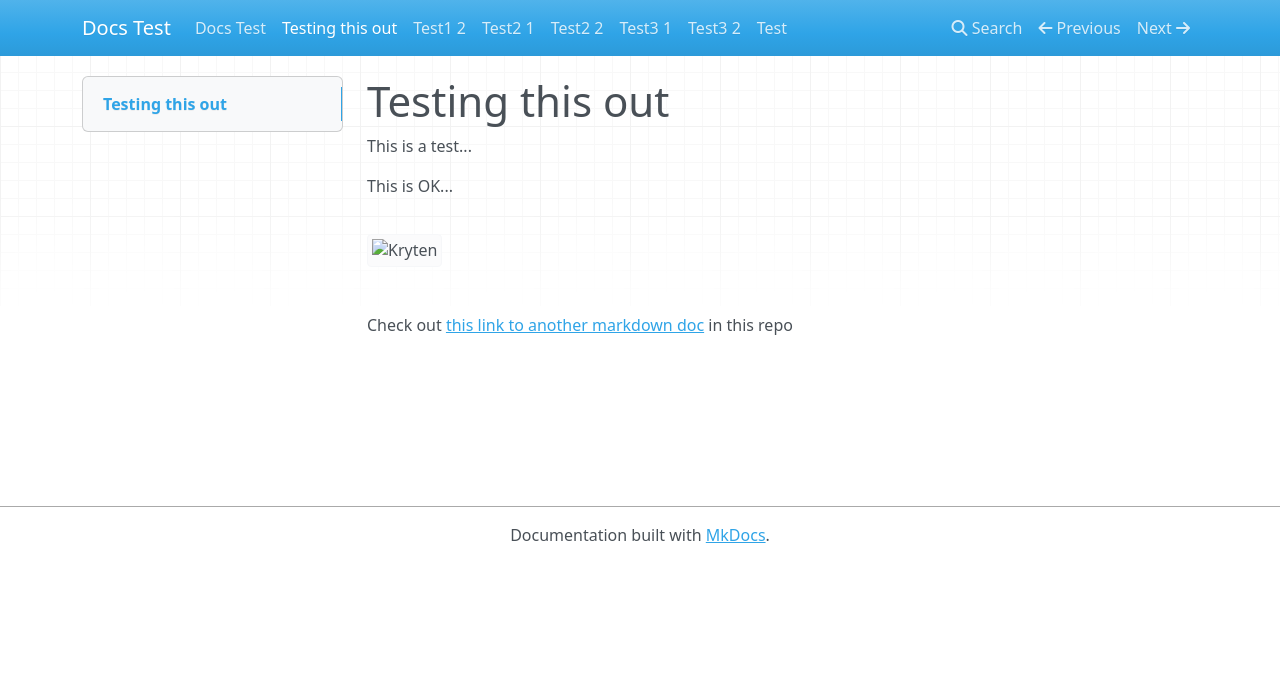
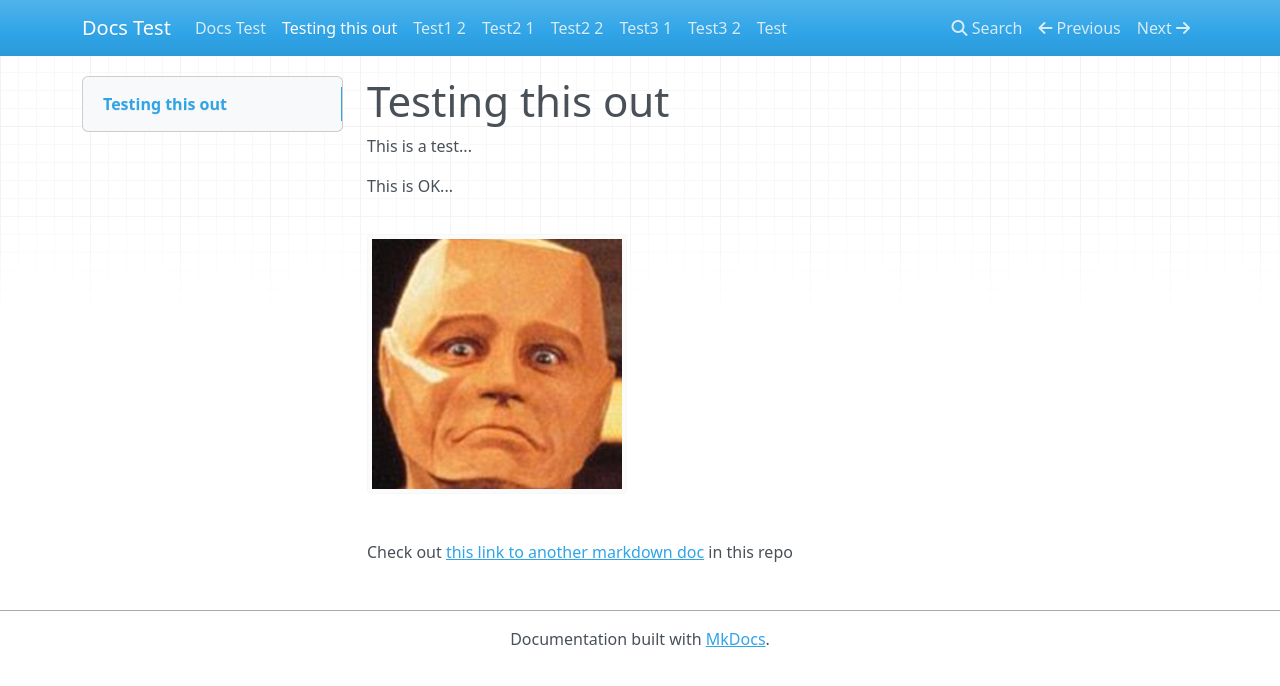
Before and after one commit to iriark01/docs_test, an MkDocs documentation site: the page built from Docs/TestDir1/test1-1.md, in a window 1280 px wide. Shown: the top 686 px of the page. Built offline with MkDocs 1.6.1, drawn with Linux system fonts in a browser that asks for light colours; nearby versions of some CDN libraries; old or Windows-style settings are respelled for this version of MkDocs.

Commit message:
Update test1-1.md

```diff
--- a/Docs/TestDir1/test1-1.md
+++ b/Docs/TestDir1/test1-1.md
@@ -5,6 +5,6 @@ This is a test...
 
 This is OK...
 
-![Kryten](/Images/kryten.png)
+![Kryten](Images/kryten.png)
 
 Check out [this link to another markdown doc](../TestDir2/test2-1.md) in this repo
```
